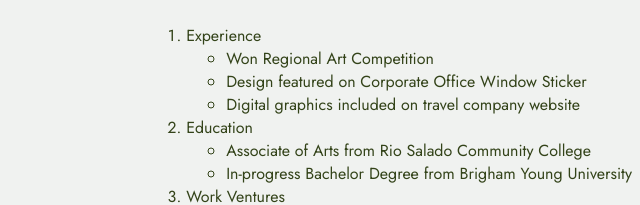
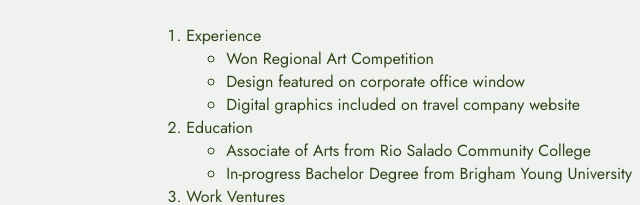
Before and after one commit to tolmana1/autumntolmanart, a plain HTML site: page about.html in a window 1280 px wide. Shown: the part 311-516 px from the top of the page, 640-1280 px from the left. Drawn offline with Linux system fonts and the light colour scheme.

Commit message:
Update about.html

```diff
--- a/about.html
+++ b/about.html
@@ -27,7 +27,7 @@
             <li>Experience
                 <ul>
                     <li>Won Regional Art Competition</li>
-                    <li>Design featured on Corporate Office Window Sticker</li>
+                    <li>Design featured on corporate office window</li>
                     <li>Digital graphics included on travel company website</li>
                 </ul>
             </li>
```
